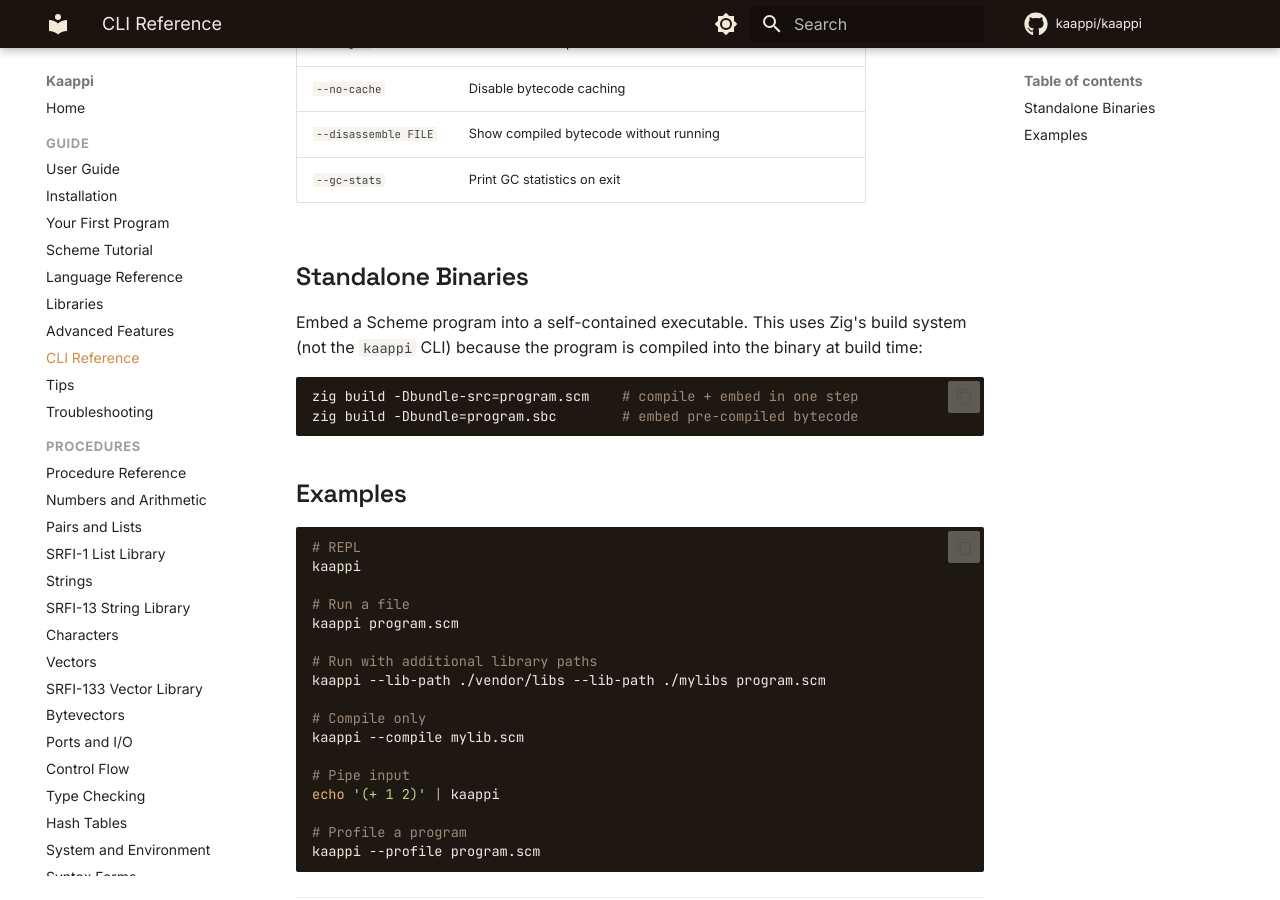
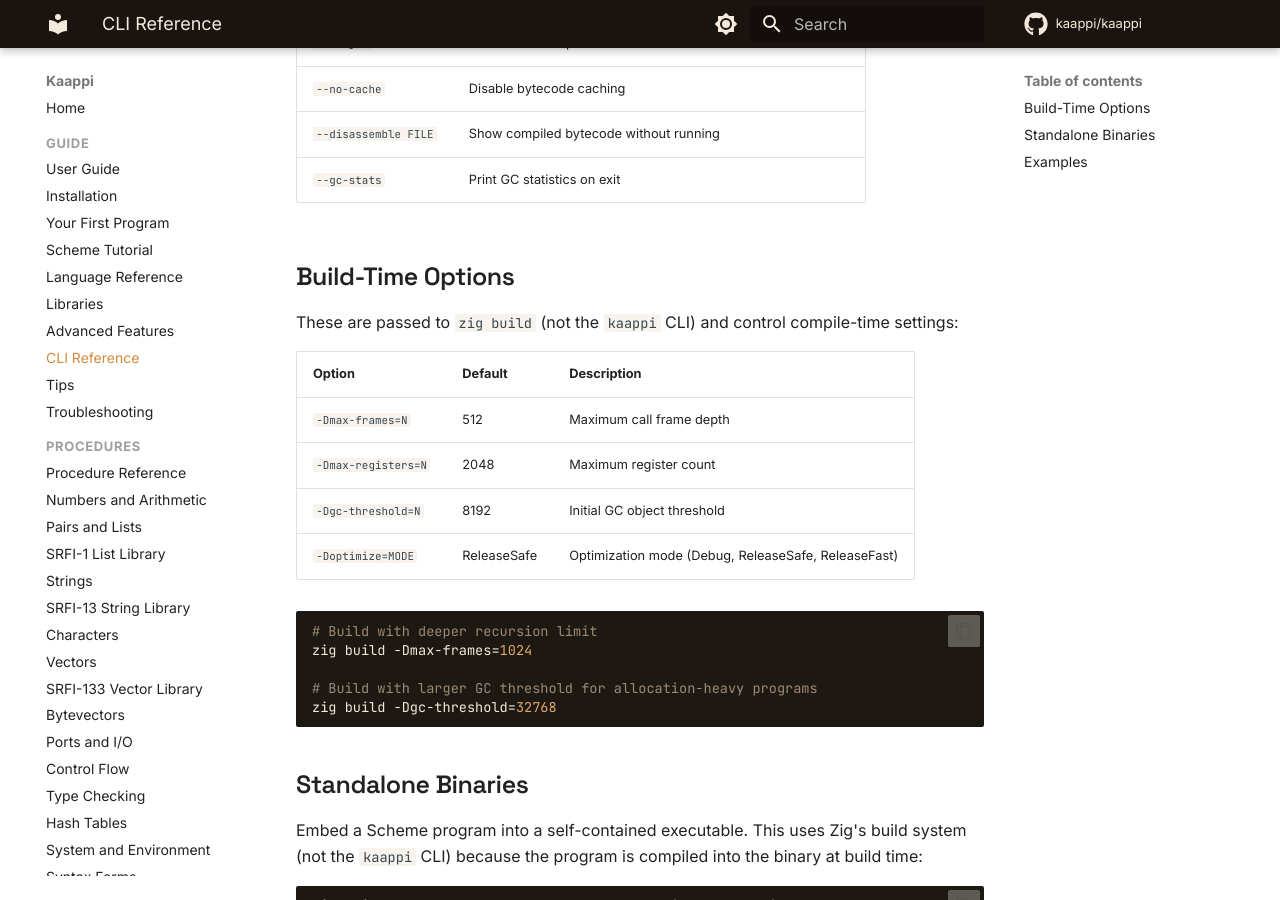
Before and after one commit to kaappi/kaappi.github.io, an MkDocs documentation site: the page built from docs/guide/cli.md, in a window 1280 px wide and 900 px high, scrolled down 670 px. Built offline with MkDocs 1.6.1 and Material for MkDocs 9.7.7, drawn with Linux system fonts in a browser that asks for light colours; comment, search, counter and statistics services are not loaded.

Commit message:
Add build-time options section to CLI reference
Document -Dmax-frames, -Dmax-registers, -Dgc-threshold, -Doptimize
with defaults and examples.

Co-Authored-By: Claude Opus 4.6 (1M context) <noreply@anthropic.com>

````diff
--- a/docs/guide/cli.md
+++ b/docs/guide/cli.md
@@ -19,6 +19,26 @@ kaappi [OPTIONS] [FILE]
 | `--no-cache` | Disable bytecode caching |
 | `--disassemble FILE` | Show compiled bytecode without running |
 | `--gc-stats` | Print GC statistics on exit |
+
+## Build-Time Options
+
+These are passed to `zig build` (not the `kaappi` CLI) and control
+compile-time settings:
+
+| Option | Default | Description |
+|--------|---------|-------------|
+| `-Dmax-frames=N` | 512 | Maximum call frame depth |
+| `-Dmax-registers=N` | 2048 | Maximum register count |
+| `-Dgc-threshold=N` | 8192 | Initial GC object threshold |
+| `-Doptimize=MODE` | ReleaseSafe | Optimization mode (Debug, ReleaseSafe, ReleaseFast) |
+
+```bash
+# Build with deeper recursion limit
+zig build -Dmax-frames=1024
+
+# Build with larger GC threshold for allocation-heavy programs
+zig build -Dgc-threshold=32768
+```
 
 ## Standalone Binaries
 
````
